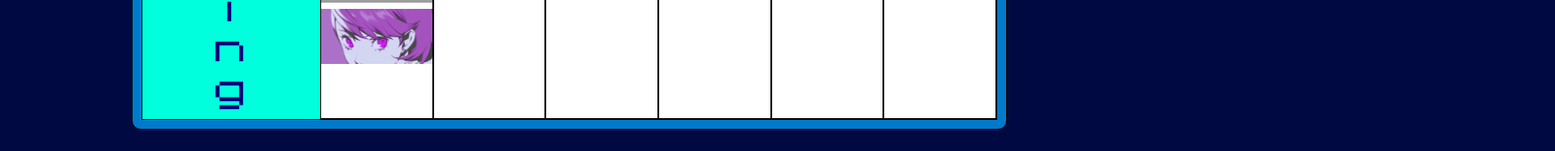
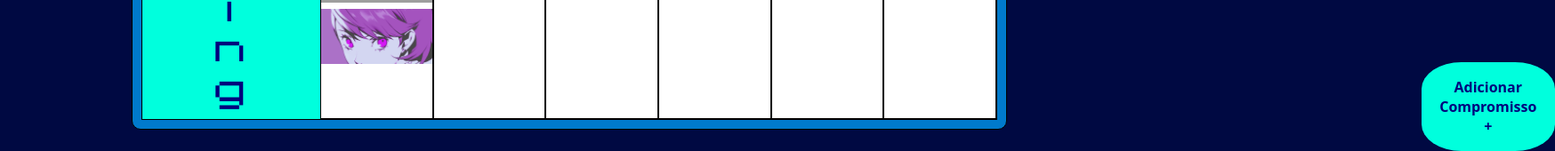
Before and after one commit to AlexandreMFilho/Agenda-Persona-X, a React (Vite) app in the folder AgendaPersona/: page / in a window 1280 px wide. Shown: the part 644-814 px from the top of the page at 89% size, 1748 px wide, since content can reach past the window. Built offline with nearby package versions, Linux system fonts and the light colour scheme; grey boxes are pictures that could not be loaded; a web font is replaced by a local one.

Commit message:
Criado botao que abre modal de criar compromisso e estilizacao do mesmo

```diff
--- a/AgendaPersona/src/App.css
+++ b/AgendaPersona/src/App.css
@@ -350,3 +350,13 @@
    gap:0px;
 }
 /* https://www.reddit.com/r/Persona5/comments/c8g1ev/i_made_a_chart_showcasing_all_the_confidants_from/ */
+
+.BotaoCriarCompromisso{
+  margin-left: 1450px;
+  margin-top:-100px;
+  height: 100px;
+  min-width: 100px;
+  border-radius: 30%;
+  background-color: var(--cor_vibrante);
+  color: var(--cor_secundaria);
+}
--- a/AgendaPersona/src/components/Agenda.jsx
+++ b/AgendaPersona/src/components/Agenda.jsx
@@ -4,22 +4,25 @@ import CardLocalizacao from './CardLocalizacao';
 import { ScrollPanel } from 'primereact/scrollpanel';
 import RenderJSON from './renderJSON';
 import ConfidantDia from './ConfidantDia';
+import { Dialog } from 'primereact/dialog';
+import { Button } from 'primereact/button';
 
 
 const Agenda = ({ data, game }) => {
     const [visible, setVisible] = useState(false);
+    const [modalVisible, setModalVisible] = useState(false);
     const [DiaSelecionado, setDiaSelecionado] = useState(null);
     const DIAS = [
-        {label:'Mon', value:'mon'},
-        {label:'Tue', value:'tue'},
-        {label:'Wed', value:'wed'},
-        {label:'Thu', value:'thu'},
-        {label:'Fri', value:'fri'},
-        {label:'Sat', value:'sat'}
+        { label: 'Mon', value: 'mon' },
+        { label: 'Tue', value: 'tue' },
+        { label: 'Wed', value: 'wed' },
+        { label: 'Thu', value: 'thu' },
+        { label: 'Fri', value: 'fri' },
+        { label: 'Sat', value: 'sat' }
     ];
     const TIMES = [
-        {label:'Daytime', value:'daytime'},
-        {label:'Evening', value:'evening'}
+        { label: 'Daytime', value: 'daytime' },
+        { label: 'Evening', value: 'evening' }
     ];
 
     const handleClickDia = (dia) => {
@@ -30,7 +33,7 @@ const Agenda = ({ data, game }) => {
     return (
         <>
             {/* DIV PARA DEBUG com o RenderJSON*/}
-            <div style={{backgroundColor:'white'}}>
+            <div style={{ backgroundColor: 'white' }}>
                 {/* <h4>Agenda</h4><RenderJSON data={{data, game}} /> */}
             </div>
 
@@ -46,13 +49,13 @@ const Agenda = ({ data, game }) => {
 
                 </Divisoria>
 
-                {TIMES.map((time)=>(
+                {TIMES.map((time) => (
                     <Divisoria altura={47} >
                         <div className='timeAgenda'>{time.label}</div>
                         {!visible && (
                             <>
-                               {DIAS.map((dia)=>(
-                                <div className='colunaAgenda' onClick={() => handleClickDia(dia.value)}><ConfidantDia data={data?.[dia.value]?.[time.value]} game={game} /></div>
+                                {DIAS.map((dia) => (
+                                    <div className='colunaAgenda' onClick={() => handleClickDia(dia.value)}><ConfidantDia data={data?.[dia.value]?.[time.value]} game={game} /></div>
                                 ))}
                             </>
                         )}
@@ -66,6 +69,24 @@ const Agenda = ({ data, game }) => {
                     </Divisoria>
                 ))}
             </div>
+            <Button
+            label="Adicionar Compromisso +"
+            onClick={() => setModalVisible(true)}
+            className="BotaoCriarCompromisso"
+            />
+            <div>
+                {modalVisible && (
+                    <>
+                        <Dialog header="Header" visible={modalVisible} style={{ width: '50vw' }} onHide={() => { if (!modalVisible) return; setModalVisible(false); }}>
+                            <p className="m-0">
+                                MODAL
+                            </p>
+                        </Dialog>
+
+                    </>
+                )}
+
+            </div>
 
         </>
     );
```
